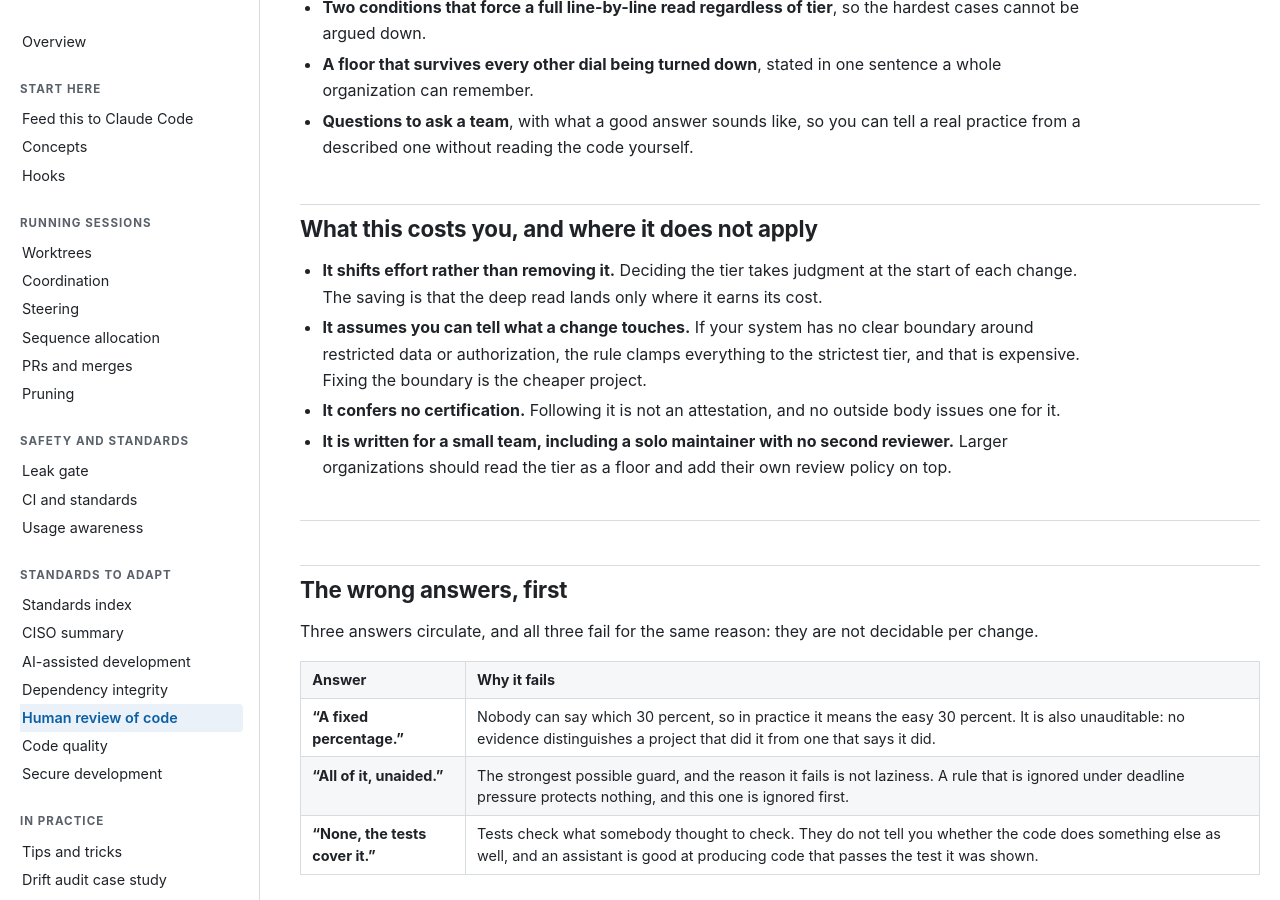
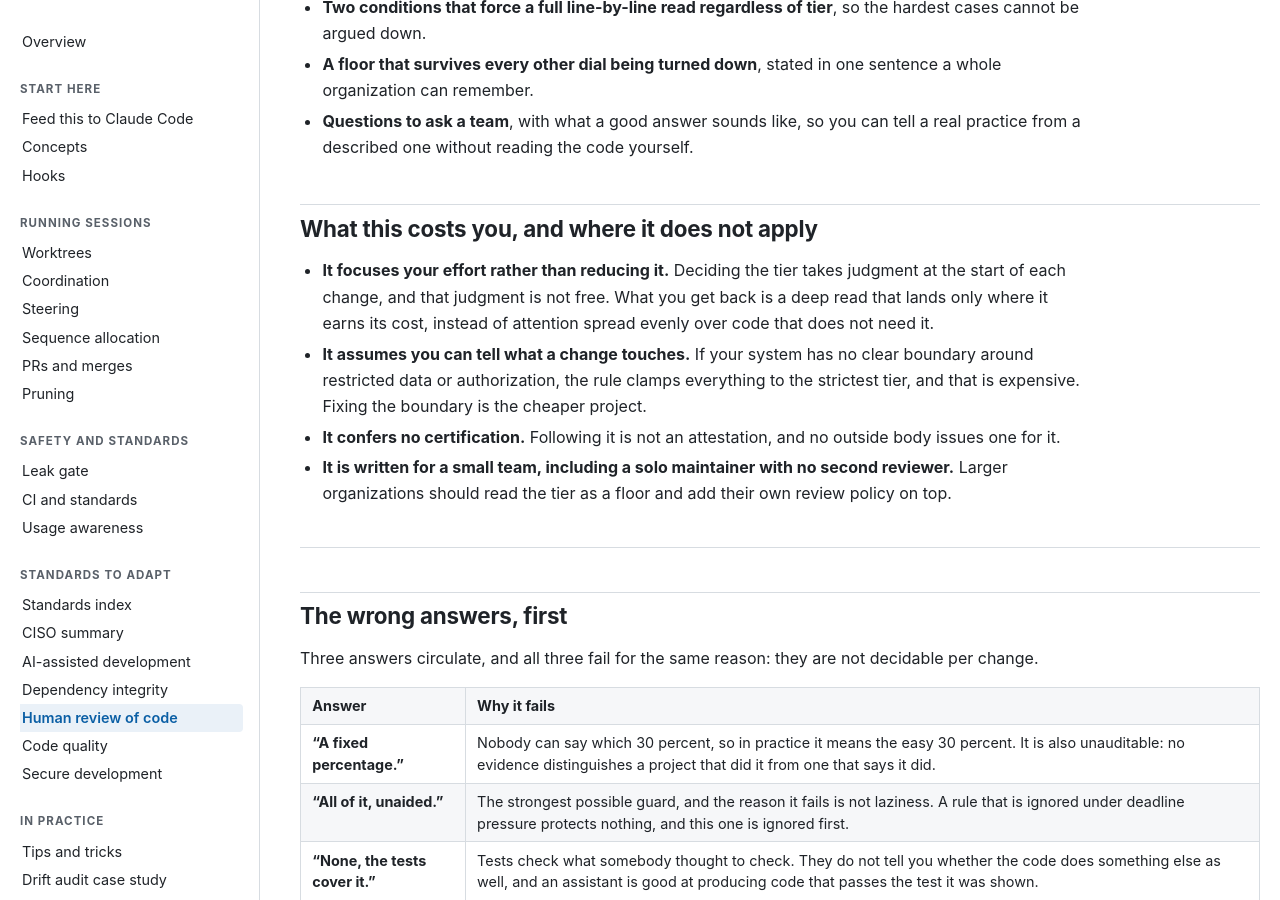
Before and after one commit to wshallwshall/claude-multisession, a Jekyll site: the page built from docs/standards/REVIEW-DEPTH.md, in a window 1280 px wide and 900 px high, scrolled down 525 px. Built offline with Jekyll 4.4.1, drawn with Linux system fonts in a browser that asks for light colours; our own code applies the rules of GitHub Pages for plain Markdown files.

Commit message:
docs(standards): the cost bullet led with what you do not get
"It shifts effort rather than removing it" opens a costs-and-limits list by
telling the reader the thing does not save them anything. That is honest but it
buries the actual point, which is where the effort goes.

Now: "It focuses your effort rather than reducing it." The cost is still stated
plainly -- deciding the tier takes judgment at the start of each change, and that
judgment is not free -- and the return is named: a deep read that lands only
where it earns its cost, instead of attention spread evenly over code that does
not need it.

REVIEW-DEPTH.docx regenerated. Verified: check-ascii clean, 35 tests pass.

```diff
--- a/docs/standards/REVIEW-DEPTH.md
+++ b/docs/standards/REVIEW-DEPTH.md
@@ -26,8 +26,9 @@ code, and the one where a wrong answer is expensive in both directions.**
 
 ## What this costs you, and where it does not apply
 
-- **It shifts effort rather than removing it.** Deciding the tier takes judgment at the start of
-  each change. The saving is that the deep read lands only where it earns its cost.
+- **It focuses your effort rather than reducing it.** Deciding the tier takes judgment at the start
+  of each change, and that judgment is not free. What you get back is a deep read that lands only
+  where it earns its cost, instead of attention spread evenly over code that does not need it.
 - **It assumes you can tell what a change touches.** If your system has no clear boundary around
   restricted data or authorization, the rule clamps everything to the strictest tier, and that is
   expensive. Fixing the boundary is the cheaper project.
```
Also changed, not shown: 1 other file.
